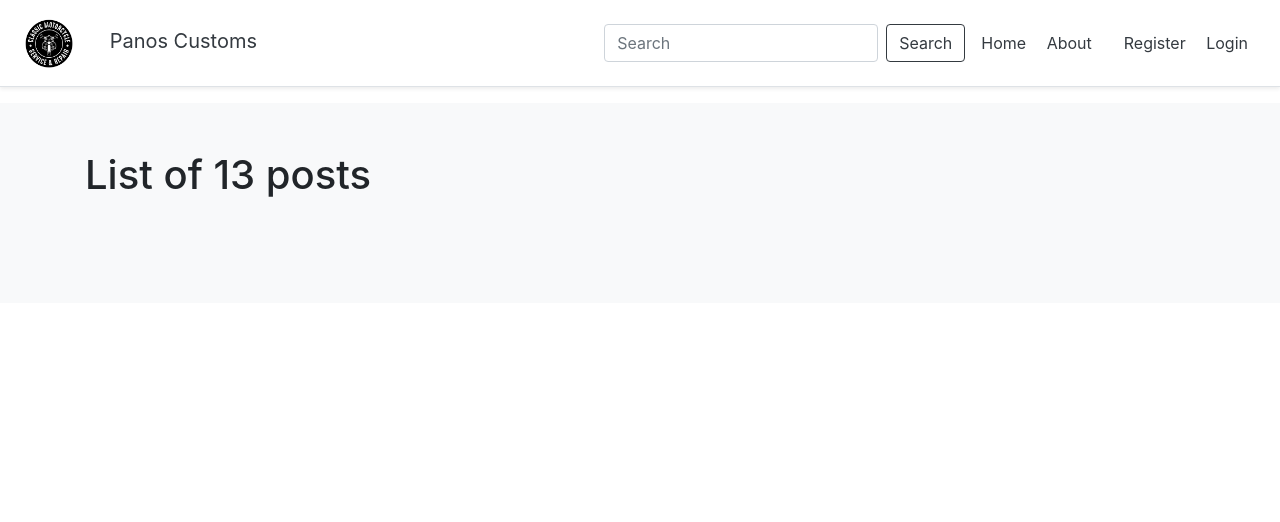
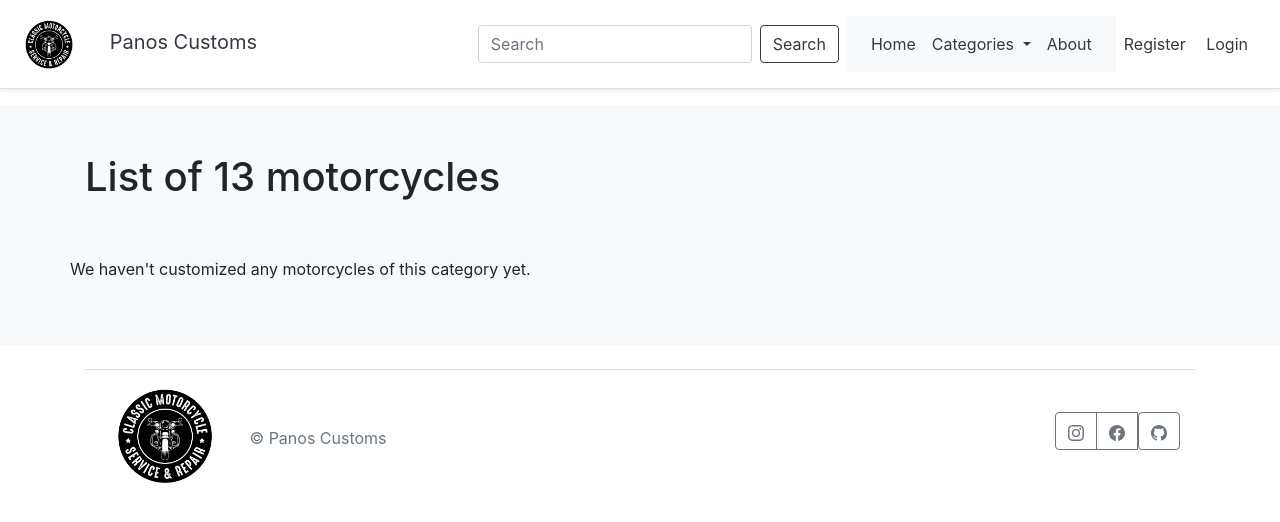
Before and after one commit to nihilp/Panos-Customs, a Django app: page /category/13/ in a window 1280 px wide. Shown: the top 522 px of the page. Run offline with Django 3.2, Linux system fonts and the light colour scheme; data comes from the database, SQL or seed files in the repository; both versions use the stored data as it was after the commit; some libraries are stand-ins or nearby versions.

Commit message:
Final edits

```diff
--- a/ITC4214 - Panagiotopoulos - Final/accounts/views.py
+++ b/ITC4214 - Panagiotopoulos - Final/accounts/views.py
@@ -11,8 +11,8 @@ from django.contrib.auth.models import User
 from blog.forms import PostSearchForm
 from .forms import RegistrationForm, UserEditForm, UserProfileForm
 from .tokens import account_activation_token
-from .models import Profile
-from blog.models import Motorcycles
+from .models import *
+from blog.models import Motorcycles, Category
 from django.http import JsonResponse
 
 
@@ -39,9 +39,10 @@ def like(request):
 @ login_required
 def favourite_list(request):
     new = Motorcycles.newmanager.filter(favourites=request.user)
-    return render(request,
-                  'accounts/favourites.html',
-                  {'new': new})
+    return render(request,'accounts/favourites.html',{
+        'new': new,
+        'category' : Category.objects.all()
+            })
 
 
 @ login_required
@@ -60,6 +61,7 @@ def avatar(request):
         avatar = Profile.objects.filter(user=user)
         context = {
             "avatar": avatar,
+            'category' : Category.objects.all()
         }
         return context
     else:
@@ -70,9 +72,10 @@ def avatar(request):
 
 @login_required
 def profile(request):
-    return render(request,
-                  'accounts/profile.html',
-                  {'section': 'profile'})
+    return render(request,'accounts/profile.html',{
+                  'section': 'profile',
+                  'category' : Category.objects.all()
+                  })
 
 
 @login_required
@@ -91,9 +94,11 @@ def edit(request):
         user_form = UserEditForm(instance=request.user)
         profile_form = UserProfileForm(instance=request.user.profile)
 
-    return render(request,
-                  'accounts/update.html',
-                  {'user_form': user_form, 'profile_form': profile_form})
+    return render(request,'accounts/update.html',{
+        'user_form': user_form,
+        'profile_form': profile_form,
+        'category' : Category.objects.all()
+        })
 
 
 @login_required
@@ -131,7 +136,9 @@ def post_search(request):
     return render(request, 'blog/search.html',
                   {'form': form,
                    'q': q,
-                   'results': results})
+                   'results': results,
+                   'category' : Category.objects.all()
+                   })
 
 
 def accounts_register(request):
--- a/ITC4214 - Panagiotopoulos - Final/blog/views.py
+++ b/ITC4214 - Panagiotopoulos - Final/blog/views.py
@@ -10,11 +10,15 @@ def home(request):
 
     all_posts = Motorcycles.newmanager.all()
 
-    return render(request, 'blog/index.html', {'motorcycles': all_posts})
+    return render(request, 'blog/index.html', {
+        'motorcycles': all_posts,
+        'category' : Category.objects.all()
+        })
 
 def about(request):
     return render(request, "blog/about.html", {
-        "com" : PanosCustoms.objects.all()
+        'com' : PanosCustoms.objects.all(),
+        'category' : Category.objects.all()
     })
 
 def post_single(request, motorcycle):
@@ -42,7 +46,15 @@ def post_single(request, motorcycle):
             return HttpResponseRedirect('/' + motorcycle.slug)
     else:
         comment_form = NewCommentForm()
-    return render(request, 'blog/single.html', {'motorcycle': motorcycle, 'comments':  user_comment, 'comments': comments, 'comment_form': comment_form, 'allcomments': allcomments, 'fav': fav})
+    return render(request, 'blog/single.html', {
+        'motorcycle': motorcycle,
+        'comments':  user_comment,
+        'comments': comments,
+        'comment_form': comment_form,
+        'allcomments': allcomments,
+        'fav': fav,
+        'category' : Category.objects.all()
+        })
 
 
 class CatListView(ListView):
@@ -52,7 +64,8 @@ class CatListView(ListView):
     def get_queryset(self):
         content = {
             'cat': self.kwargs['category'],
-            'motorcycles': Motorcycles.objects.filter(category__name=self.kwargs['category']).filter(status='published')
+            'motorcycles': Motorcycles.objects.filter(category__name=self.kwargs['category']).filter(status='published'),
+            'category' : Category.objects.all()
         }
         return content
 
@@ -61,6 +74,7 @@ def category_list(request):
     category_list = Category.objects.exclude(name='default')
     context = {
         "category_list": category_list,
+        'category' : Category.objects.all()
     }
     return context
 
@@ -88,4 +102,6 @@ def post_search(request):
     return render(request, 'blog/search.html',
                   {'form': form,
                    'q': q,
-                   'results': results})
+                   'results': results,
+                   'category' : Category.objects.all()
+                   })
--- a/ITC4214 - Panagiotopoulos - Final/core/settings.py
+++ b/ITC4214 - Panagiotopoulos - Final/core/settings.py
@@ -32,6 +32,7 @@ ALLOWED_HOSTS = []
 
 INSTALLED_APPS = [
     'accounts',
+    'django_extensions',
     'phonenumber_field',
     'django.contrib.admin',
     'django.contrib.auth',
@@ -133,3 +134,8 @@ LOGIN_URL = 'login'
 LOGOUT_URL = 'logout'
 
 EMAIL_BACKEND = 'django.core.mail.backends.console.EmailBackend'
+
+GRAPH_MODELS = {
+    'all_applications' : True,
+    'group_models' : True
+}
--- a/ITC4214 - Panagiotopoulos - Final/templates/base/nav-main.html
+++ b/ITC4214 - Panagiotopoulos - Final/templates/base/nav-main.html
@@ -7,33 +7,63 @@
         background-color: #000;
         border-radius: 50%;
         display: inline-block;
-
     }
 </style>
 
+<script>
+$(document).ready(function () {
+    $('.categories').mouseover(function() {
+        $('.category-list').show();
+    })
 
-<div class="d-flex flex-column flex-md-row align-items-center p-3 px-md-4 mb-3 bg-white border-bottom shadow-sm">
+    $('.categories').mouseout(function() {
+        t = setTimeout(function() {
+            $('.category-list').hide();
+        }, 100);
+
+        $('.category-list').on('mouseenter', function() {
+            $('.category-list').show();
+            clearTimeout(t);
+        }).on('mouseleave', function() {
+            $('.category-list').hide();
+        })
+    })
+})
+</script>
+
+
+<div class="d-flex flex-column flex-md-row align-items-center p-3 px-md-4 mb-3 bg-white border-bottom shadow-sm sticky-top">
 
     <h5 class="my-0 mr-md-auto font-weight-normal">
         <a id="logo" href="/">
-            <img src="{% static 'PanosCustoms/images/logo.png' %}" alt="company logo" width="50" style="margin-right: 30px;">
-          </a>
+            <img src="{% static 'PanosCustoms/images/logo.png' %}" alt="company logo" width="50"
+                style="margin-right: 30px;">
+        </a>
         <a class="text-dark" href="/">Panos Customs</a>
     </h5>
 
     <form class="form-inline p-2 text-dark" action="/search/" method="get">
         <input class="form-control mr-sm-2" name="q" type="search" placeholder="Search" aria-label="Search" required>
         <button class="btn btn-outline-dark my-2 my-sm-0" type="submit">Search</button>
-      </form>
-    <nav class="my-2 my-md-0 mr-md-3">
+    </form>
+    <nav class="navbar navbar-expand-lg navbar-light bg-light">
+        <a class="p-2 text-dark" href="/">Home</a>
+        <a class="p-2 text-dark nav-link dropdown-toggle categories" id="navbarDropdown" role="button" data-bs-toggle="dropdown"
+            aria-expanded="false">
+            Categories
+        </a>
 
-        <a class="p-2 text-dark" href="/">Home</a>
+        <ul class="dropdown-menu dropdown-menu-lg-end category-list" aria-labelledby="navbarDropdown">
+            <li>
+                {% for cat in category %}
+                <a class="dropdown-item" href="http://127.0.0.1:8000/category/{{ cat.name }}/">{{ cat.name }}</a>
+                {% endfor %}
+            </li>
+        </ul>
         <a class="p-2 text-dark" href="{% url 'blog:about' %}">About</a>
-
     </nav>
 
     {% if request.user.is_authenticated %}
-
 
     <img class="avatar" src="
     {% for data in avatar %}
@@ -42,7 +72,7 @@
     ">
 
 
-    <ul class="navbar-nav">
+    <ul class="navbar-nav" >
         <li class="nav-item dropdown">
             <a class="nav-link dropdown-toggle text-dark" href="#" id="navbarDropdown" role="button"
                 data-toggle="dropdown" aria-haspopup="true" aria-expanded="false">
--- a/ITC4214 - Panagiotopoulos - Final/templates/blog/about.html
+++ b/ITC4214 - Panagiotopoulos - Final/templates/blog/about.html
@@ -1,9 +1,9 @@
 {% extends "../base/base.html" %}
 {%load static %}
-{% block title %}About{% endblock %}
+{% block title %}About
+{% endblock %}
 {% block content %}
 {% include "base/nav-main.html" %}
-
 
 <div class="container">
   <div class="pricing-header px-3 py-3 pt-md-5 pb-md-4 mx-auto text-center">
@@ -14,6 +14,7 @@
     <p class="lead ">{{i.address}}</p>
     <p class="lead ">{{i.city}}</p>
     {% endfor %}
+
   </div>
 </div>
 {% include "base/footer.html" %}
--- a/ITC4214 - Panagiotopoulos - Final/templates/blog/category.html
+++ b/ITC4214 - Panagiotopoulos - Final/templates/blog/category.html
@@ -1,35 +1,37 @@
 {% extends "../base/base.html" %}
-
 {% block title %}
-    Catlist
+Category Search
 {% endblock %}
-
 {% block content %}
 {% include "base/nav-main.html" %}
+
 <div class="album py-5 bg-light">
   <div class="container">
     <div class="row">
       <div class="col-12 pb-5">
-            <h1> List of {{catlist.cat}} posts</h1>
+        <h1> List of {{catlist.cat}} motorcycles</h1>
+
       </div>
-          {% for post in catlist.posts %}
+      {% for moto in catlist.motorcycles %}
       <div class="col-md-4">
-            <a class="text-dark" href="{{post.get_absolute_url}}">
+        <a class="text-dark" href="{{moto.get_absolute_url}}">
           <div class="card mb-4 box-shadow">
-                <img class="card-img-top" src="{{post.image.url}}" alt="{{ post.title }}">
+            <img class="card-img-top" src="{{moto.image.url}}" alt="">
             <div class="card-body">
-                  <h2 style="font-size:18px;font-weight:bold">{{post.title|truncatechars:50}}</h2>
-                  <p class="card-text">{{post.excerpt|truncatechars:50}}</p>
+              <h2 style="font-size:18px;font-weight:bold">{{moto.name|truncatechars:50}}</h2>
+              <p class="card-text">{{moto.category|truncatechars:50}} style {{moto.name|safe}} {{moto.company|safe}} {{moto.capacity|safe}}cc</p>
               <div class="d-flex justify-content-between align-items-center">
-                    <small class="text-muted">9 mins</small>
+                <small class="text-muted"></small>
               </div>
             </div>
           </div>
         </a>
       </div>
+      {% empty %}
+      <p>We haven't customized any motorcycles of this category yet.</p>
       {% endfor %}
     </div>
   </div>
 </div>
-
+{% include "base/footer.html" %}
 {% endblock %}
--- a/ITC4214 - Panagiotopoulos - Final/templates/blog/index.html
+++ b/ITC4214 - Panagiotopoulos - Final/templates/blog/index.html
@@ -19,7 +19,7 @@
             <img class="card-img-top" src="{{moto.image.url}}" alt="{{ moto.name }}">
             <div class="card-body">
               <h2 style="font-size:18px;font-weight:bold">{{moto.name|truncatechars:50}}</h2>
-                  <p class="card-text">{{moto.excerpt|truncatechars:50}}</p>
+              <p class="card-text">{{moto.category|truncatechars:50}} style {{moto.name|safe}} {{moto.company|safe}} {{moto.capacity|safe}}cc</p>
               <div class="d-flex justify-content-between align-items-center">
                 <small class="text-muted"></small>
               </div>
```
Also changed, not shown: ITC4214 - Panagiotopoulos - Final/accounts/urls.py (+3 -6 lines), ITC4214 - Panagiotopoulos - Final/requirements.txt (+27 -10 lines), ITC4214 - Panagiotopoulos - Final/templates/blog/search.html (+4 -3 lines), ITC4214 - Panagiotopoulos - Final/db.sqlite3, ITC4214 - Panagiotopoulos - Final/erd.png (added). Lines whose indentation alone changed are shown as unchanged.
